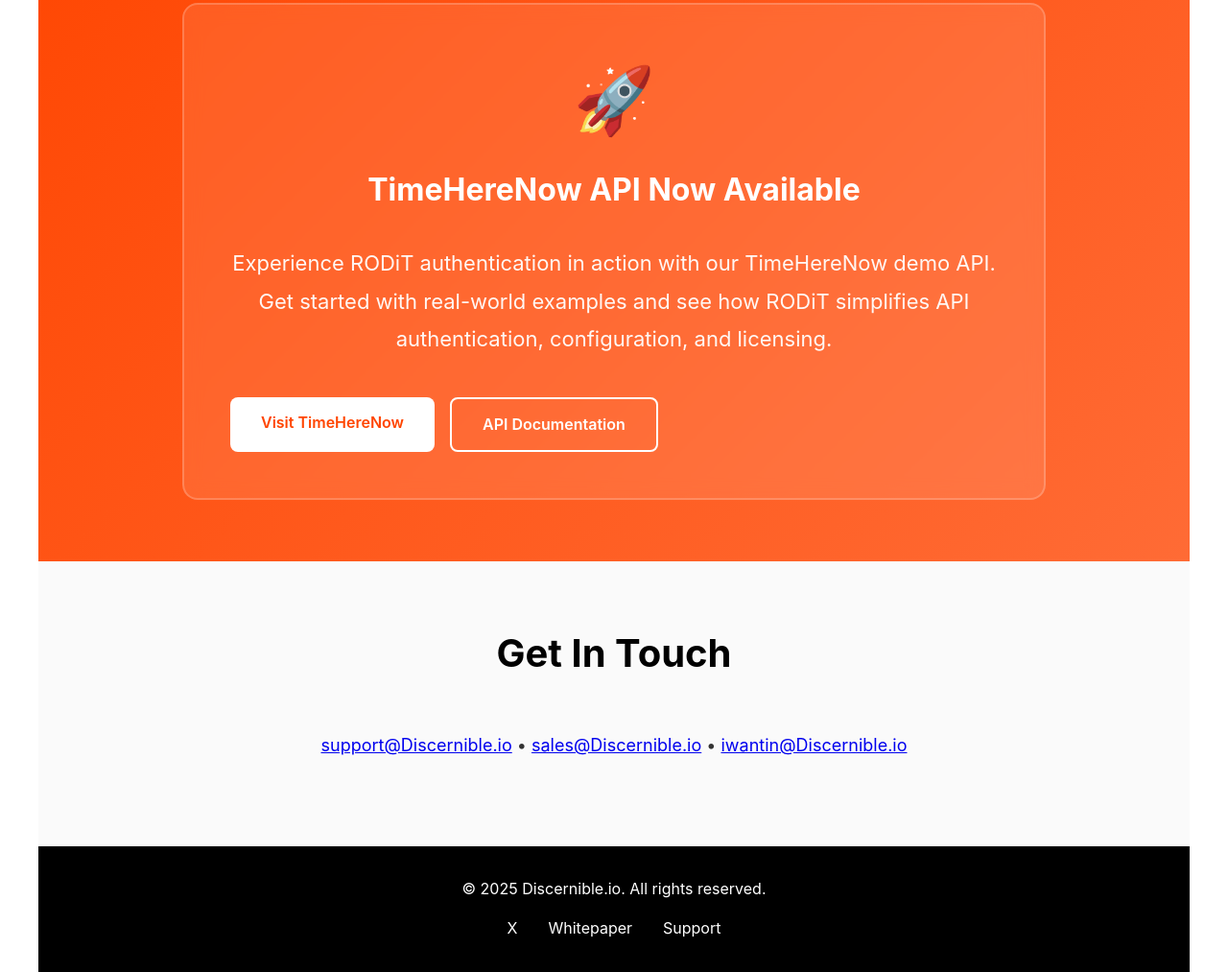
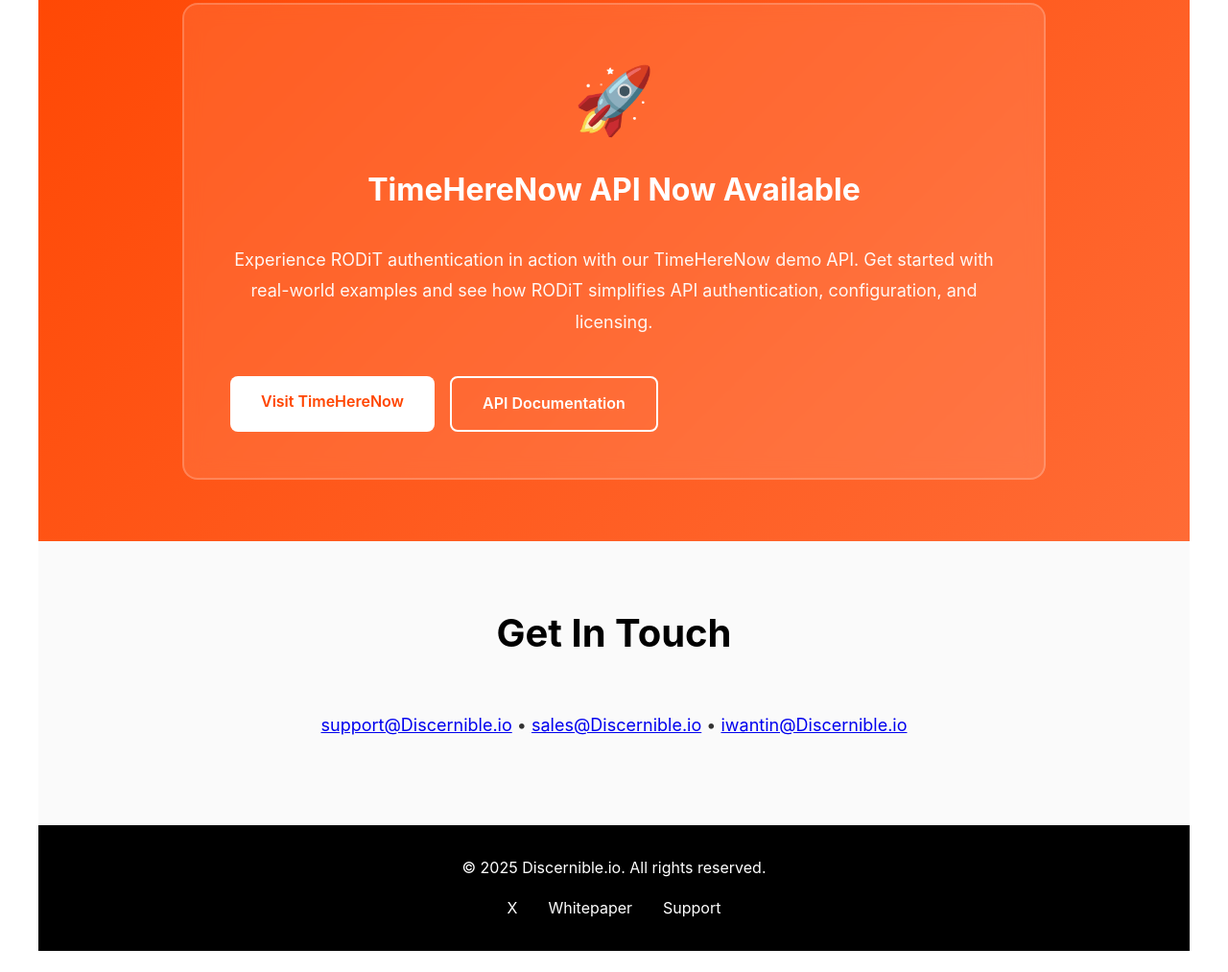
Before and after one commit to rodit-org/homepage-discernible-io, a website: page public/index.html in a window 1280 px wide. Shown: the part 3914-4927 px from the top of the page at 96% size. After the commit the page ends 4905 px from the top, so only its background shows below. Drawn offline with Linux system fonts and the light colour scheme.

Commit message:
style: reduce demo API description font size

```diff
--- a/public/styles.css
+++ b/public/styles.css
@@ -268,7 +268,7 @@
 }
 
 .demo-api-description {
-    font-size: 1.375rem;
+    font-size: 1.125rem;
     line-height: 1.8;
     margin: 2rem 0 2.5rem 0;
     color: rgba(255, 255, 255, 0.95);
```
